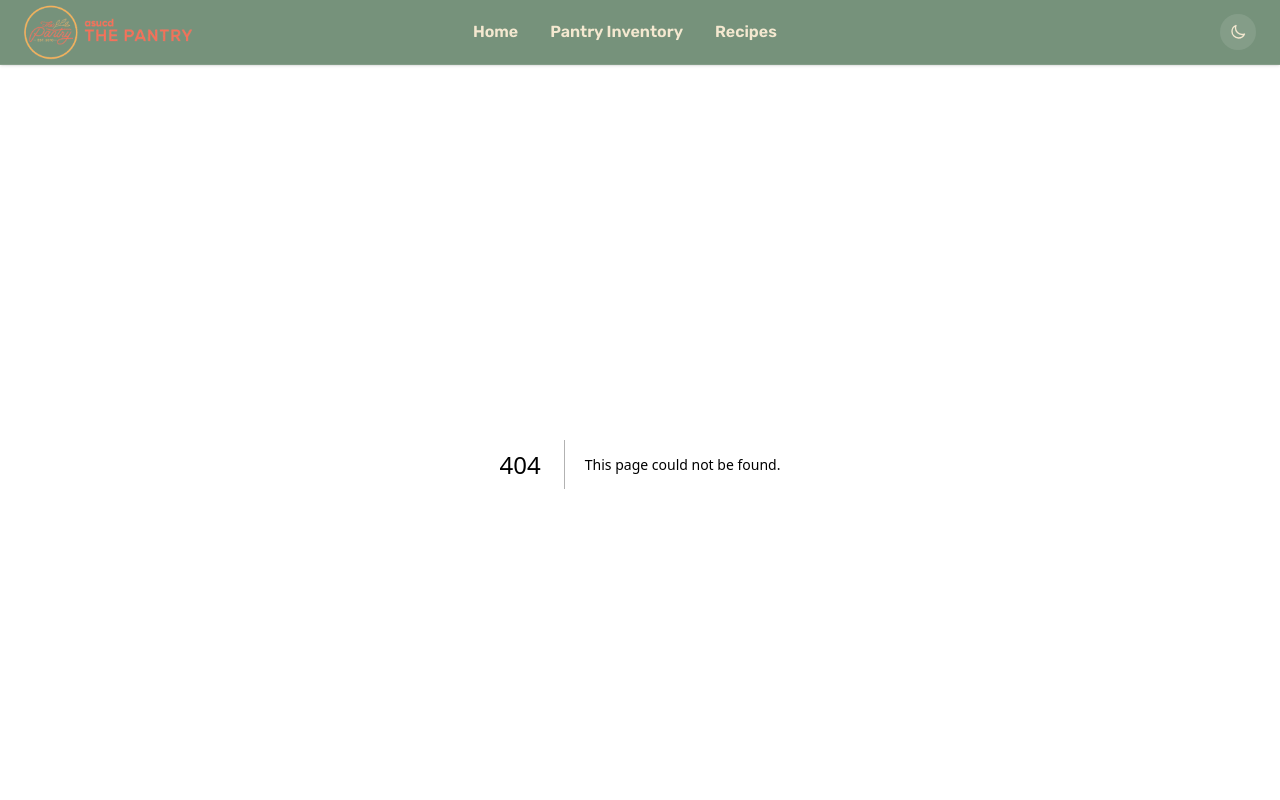
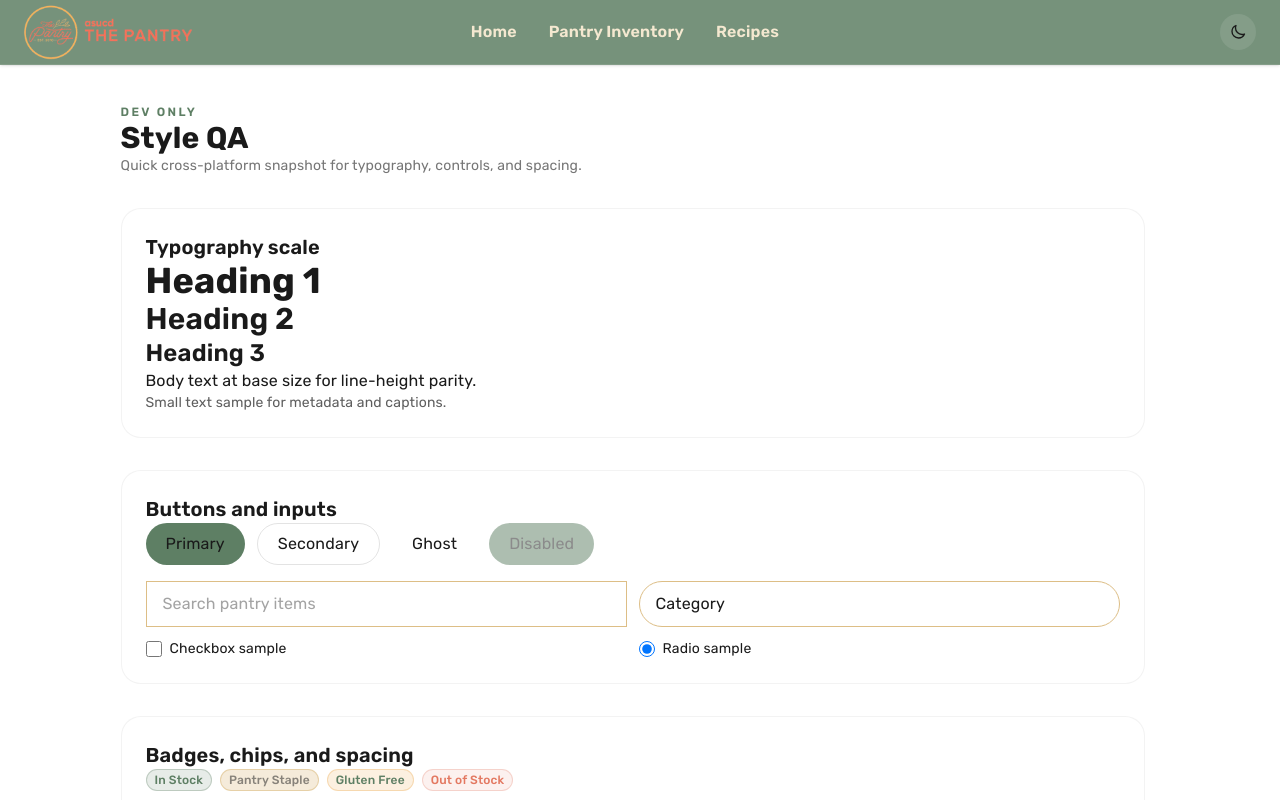
Before and after one commit to gabe-ven/SacHacks-VII, a Next.js app in the folder pantry-app/: page /style-qa in a window 1280 px wide. Before the commit this address had no page. Shown: the top 800 px of the page. Built offline with nearby package versions, Linux system fonts and the light colour scheme.

Commit message:
feat: coit

```diff
--- a/pantry-app/app/globals.css
+++ b/pantry-app/app/globals.css
@@ -1,4 +1,3 @@
-@import url("https://fonts.googleapis.com/css2?family=Rubik:ital,wght@0,300..900;1,300..900&family=Dancing+Script:wght@700&display=swap");
 @import "tailwindcss";
 
 :root {
@@ -14,6 +13,33 @@
   --pantry-tan:    #DDBE86;
   --pantry-cream:  #F4E8D0;
   --pantry-green:  #5E7F64;
+
+  --font-rubik: ui-sans-serif, system-ui, -apple-system, "Segoe UI", Roboto, "Helvetica Neue", Arial, "Noto Sans", "Liberation Sans", sans-serif;
+  --font-dancing-script: "Brush Script MT", cursive;
+  --font-sans-stack: var(--font-rubik), ui-sans-serif, system-ui, -apple-system, "Segoe UI", Roboto, "Helvetica Neue", Arial, "Noto Sans", "Liberation Sans", sans-serif;
+  --font-display-stack: var(--font-dancing-script), "Brush Script MT", cursive;
+
+  --text-base-size: 16px;
+  --text-base-line-height: 1.5;
+  --text-base-letter-spacing: 0.01em;
+
+  --radius-sm: 0.375rem;
+  --radius-md: 0.5rem;
+  --radius-lg: 0.75rem;
+  --radius-xl: 1rem;
+  --radius-2xl: 1.25rem;
+  --radius-full: 9999px;
+
+  --shadow-sm: 0 1px 2px rgba(26, 26, 26, 0.06);
+  --shadow-md: 0 10px 24px rgba(26, 26, 26, 0.08);
+
+  --space-1: 0.25rem;
+  --space-2: 0.5rem;
+  --space-3: 0.75rem;
+  --space-4: 1rem;
+  --space-5: 1.25rem;
+  --space-6: 1.5rem;
+  --space-8: 2rem;
 
   --hero-gradient: linear-gradient(to right, #fff 42%, rgba(255,255,255,0.85) 60%, rgba(255,255,255,0.35) 78%, transparent 100%);
   --hero-vignette: linear-gradient(to bottom, rgba(255,255,255,0.3), transparent 50%, rgba(255,255,255,0.6));
@@ -44,17 +70,108 @@
   --color-pantry-cream:   var(--pantry-cream);
   --color-pantry-green:   var(--pantry-green);
 
-  --font-sans:    "Rubik", sans-serif;
-  --font-display: "Dancing Script", cursive;
+  --font-sans:    var(--font-sans-stack);
+  --font-display: var(--font-display-stack);
+
+  --radius-sm: var(--radius-sm);
+  --radius-md: var(--radius-md);
+  --radius-lg: var(--radius-lg);
+  --radius-xl: var(--radius-xl);
+  --radius-2xl: var(--radius-2xl);
+  --radius-3xl: 1.5rem;
+}
+
+*,
+*::before,
+*::after {
+  box-sizing: border-box;
+}
+
+html {
+  font-size: var(--text-base-size);
+  line-height: var(--text-base-line-height);
+  letter-spacing: var(--text-base-letter-spacing);
+  -webkit-text-size-adjust: 100%;
+  text-size-adjust: 100%;
+  scrollbar-gutter: stable;
+  overflow-y: scroll;
+}
+
+html,
+body {
+  margin: 0;
+  padding: 0;
+  min-height: 100vh;
+  min-height: 100dvh;
 }
 
 body {
   background: var(--background);
   color: var(--foreground);
-  font-family: "Rubik", sans-serif;
+  font-family: var(--font-sans-stack);
+  font-weight: 400;
+  -webkit-font-smoothing: antialiased;
+  -moz-osx-font-smoothing: grayscale;
+  text-rendering: optimizeLegibility;
 }
 
-/* Fallback for browsers that don't handle Tailwind's rounded-full math syntax consistently. */
+h1,
+h2,
+h3,
+h4,
+h5,
+h6,
+p,
+ul,
+ol,
+figure,
+blockquote,
+dl,
+dd {
+  margin: 0;
+}
+
+ul,
+ol {
+  padding: 0;
+  list-style: none;
+}
+
+button,
+input,
+textarea,
+select {
+  font: inherit;
+  color: inherit;
+}
+
+button,
+input:not([type="checkbox"]):not([type="radio"]),
+textarea,
+select {
+  appearance: none;
+  -webkit-appearance: none;
+  border-radius: 0;
+}
+
+img,
+svg,
+video,
+canvas {
+  display: block;
+  max-width: 100%;
+}
+
+svg {
+  vertical-align: middle;
+}
+
+.min-h-screen {
+  min-height: 100vh;
+  min-height: 100dvh;
+}
+
+/* Fallback for browsers that don't handle rounded-full math syntax consistently. */
 .rounded-full {
-  border-radius: 9999px;
+  border-radius: var(--radius-full);
 }
--- a/pantry-app/app/inventory/page.tsx
+++ b/pantry-app/app/inventory/page.tsx
@@ -233,7 +233,7 @@ export default function InventoryPage() {
           </span>
           <h1
             className="relative z-10 text-5xl sm:text-6xl text-white"
-            style={{ fontFamily: "Dancing Script, cursive" }}
+            style={{ fontFamily: "var(--font-display)" }}
           >
             Browse the Pantry
           </h1>
--- a/pantry-app/app/layout.tsx
+++ b/pantry-app/app/layout.tsx
@@ -1,4 +1,5 @@
 import type { Metadata } from "next";
+import { Dancing_Script, Rubik } from "next/font/google";
 import "./globals.css";
 import Navbar from "@/components/Navbar";
 import Footer from "@/components/Footer";
@@ -9,10 +10,28 @@ export const metadata: Metadata = {
   description: "Turn Pantry ingredients into simple meals.",
 };
 
+const rubik = Rubik({
+  subsets: ["latin"],
+  weight: ["400", "500", "600", "700"],
+  display: "swap",
+  variable: "--font-rubik",
+});
+
+const dancingScript = Dancing_Script({
+  subsets: ["latin"],
+  weight: ["700"],
+  display: "swap",
+  variable: "--font-dancing-script",
+});
+
 export default function RootLayout({ children }: { children: React.ReactNode }) {
   return (
-    <html lang="en" suppressHydrationWarning>
-      <body className="min-h-screen flex flex-col bg-background text-foreground">
+    <html
+      lang="en"
+      suppressHydrationWarning
+      className={`${rubik.variable} ${dancingScript.variable}`}
+    >
+      <body className={`${rubik.className} min-h-screen flex flex-col bg-background text-foreground`}>
         <ThemeProvider>
           <Navbar />
           <main className="flex-1 pt-16">{children}</main>
--- /dev/null
+++ b/pantry-app/app/style-qa/page.tsx
@@ -0,0 +1,78 @@
+"use client";
+
+import Button from "@/components/ui/Button";
+import Input from "@/components/ui/Input";
+import Card from "@/components/ui/Card";
+import Badge from "@/components/ui/Badge";
+
+export default function StyleQaPage() {
+  return (
+    <div className="min-h-screen bg-background px-4 py-10 sm:px-6">
+      <div className="mx-auto max-w-5xl space-y-8">
+        <header className="space-y-2">
+          <p className="text-xs font-semibold uppercase tracking-[0.2em] text-pantry-green">
+            Dev only
+          </p>
+          <h1 className="text-3xl font-bold text-foreground">Style QA</h1>
+          <p className="text-sm text-foreground/60">
+            Quick cross-platform snapshot for typography, controls, and spacing.
+          </p>
+        </header>
+
+        <Card className="p-6 space-y-4">
+          <h2 className="text-xl font-semibold text-foreground">Typography scale</h2>
+          <div className="space-y-2">
+            <h1 className="text-4xl font-bold">Heading 1</h1>
+            <h2 className="text-3xl font-semibold">Heading 2</h2>
+            <h3 className="text-2xl font-semibold">Heading 3</h3>
+            <p className="text-base">Body text at base size for line-height parity.</p>
+            <p className="text-sm text-foreground/70">Small text sample for metadata and captions.</p>
+          </div>
+        </Card>
+
+        <Card className="p-6 space-y-4">
+          <h2 className="text-xl font-semibold text-foreground">Buttons and inputs</h2>
+          <div className="flex flex-wrap gap-3">
+            <Button variant="primary">Primary</Button>
+            <Button variant="secondary">Secondary</Button>
+            <Button variant="ghost">Ghost</Button>
+            <Button variant="primary" disabled>
+              Disabled
+            </Button>
+          </div>
+          <div className="grid gap-3 sm:grid-cols-2">
+            <Input placeholder="Search pantry items" />
+            <select className="w-full rounded-full border border-pantry-tan bg-white px-4 py-2.5 leading-5 text-sm focus:outline-none focus-visible:ring-2 focus-visible:ring-pantry-green">
+              <option>Category</option>
+              <option>Produce</option>
+              <option>Dairy</option>
+            </select>
+            <label className="inline-flex items-center gap-2 text-sm text-foreground">
+              <input type="checkbox" className="h-4 w-4" />
+              Checkbox sample
+            </label>
+            <label className="inline-flex items-center gap-2 text-sm text-foreground">
+              <input type="radio" name="qa-radio" className="h-4 w-4" defaultChecked />
+              Radio sample
+            </label>
+          </div>
+        </Card>
+
+        <Card className="p-6 space-y-4">
+          <h2 className="text-xl font-semibold text-foreground">Badges, chips, and spacing</h2>
+          <div className="flex flex-wrap gap-2">
+            <Badge variant="green">In Stock</Badge>
+            <Badge variant="tan">Pantry Staple</Badge>
+            <Badge variant="amber">Gluten Free</Badge>
+            <Badge variant="coral">Out of Stock</Badge>
+          </div>
+          <div className="grid grid-cols-1 gap-3 sm:grid-cols-3">
+            <div className="rounded-xl border border-border bg-surface p-4">Card A</div>
+            <div className="rounded-xl border border-border bg-surface p-4">Card B</div>
+            <div className="rounded-xl border border-border bg-surface p-4">Card C</div>
+          </div>
+        </Card>
+      </div>
+    </div>
+  );
+}
--- a/pantry-app/components/landing/CallToAction.tsx
+++ b/pantry-app/components/landing/CallToAction.tsx
@@ -7,7 +7,7 @@ export default function CallToAction() {
   return (
     <section className="px-6 py-20 bg-surface">
       <PopIn className="flex flex-col items-center text-center gap-5 max-w-lg mx-auto">
-        <h2 className="text-5xl sm:text-6xl text-foreground" style={{ fontFamily: "Dancing Script, cursive" }}>
+        <h2 className="text-5xl sm:text-6xl text-foreground" style={{ fontFamily: "var(--font-display)" }}>
           What&apos;s in your bag today?
         </h2>
         <p className="text-muted text-sm leading-relaxed max-w-xs">
--- a/pantry-app/components/landing/CoreValues.tsx
+++ b/pantry-app/components/landing/CoreValues.tsx
@@ -50,7 +50,7 @@ export default function CoreValues() {
       <div className="max-w-5xl mx-auto">
         <Reveal3D className="text-center mb-16">
           <span className="text-pantry-coral text-[11px] font-bold uppercase tracking-[0.2em]">Core Values</span>
-          <h2 className="text-5xl sm:text-6xl text-foreground mt-3" style={{ fontFamily: "Dancing Script, cursive" }}>
+          <h2 className="text-5xl sm:text-6xl text-foreground mt-3" style={{ fontFamily: "var(--font-display)" }}>
             What we <span className="text-pantry-green">stand for</span>
           </h2>
         </Reveal3D>
--- a/pantry-app/components/landing/Hero.tsx
+++ b/pantry-app/components/landing/Hero.tsx
@@ -2,7 +2,7 @@
 
 import Link from "next/link";
 import Image from "next/image";
-import { motion, useInView, animate } from "framer-motion";
+import { motion, useInView } from "framer-motion";
 import { useEffect, useRef, useState } from "react";
 import { ease, spring, springBouncy } from "./animations";
 
@@ -72,7 +72,7 @@ export default function Hero() {
               initial={{ opacity: 0, rotateX: 20, y: 30 }}
               animate={{ opacity: 1, rotateX: 0, y: 0 }}
               transition={{ ...spring, delay: 0.15 }}
-              style={{ transformOrigin: "top left", fontFamily: "Dancing Script, cursive" }}
+              style={{ transformOrigin: "top left", fontFamily: "var(--font-display)" }}
               className="text-5xl sm:text-6xl md:text-7xl leading-[1.05] tracking-tight"
             >
               <span className="text-pantry-green">No student</span>
--- a/pantry-app/components/landing/HowItWorks.tsx
+++ b/pantry-app/components/landing/HowItWorks.tsx
@@ -2,7 +2,7 @@
 
 import { motion, useInView } from "framer-motion";
 import { useRef } from "react";
-import { Reveal3D, spring, springBouncy, ease } from "./animations";
+import { Reveal3D, spring, springBouncy } from "./animations";
 
 const steps = [
   { step: "1", title: "Visit the Pantry", body: "Walk in during open hours and swipe your student ID. No forms, no judgment.", color: "text-pantry-green", pill: "bg-pantry-green/10 text-pantry-green", shift: "ml-0 mr-auto", },
@@ -54,7 +54,7 @@ export default function HowItWorks() {
       <div className="max-w-5xl mx-auto">
         <Reveal3D className="text-center mb-12">
           <span className="text-pantry-coral text-[11px] font-bold uppercase tracking-[0.2em]">How It Works</span>
-          <h2 className="text-5xl sm:text-6xl text-foreground mt-3" style={{ fontFamily: "Dancing Script, cursive" }}>
+          <h2 className="text-5xl sm:text-6xl text-foreground mt-3" style={{ fontFamily: "var(--font-display)" }}>
             Three points.{" "}
             <span className="text-pantry-green">Infinite meals.</span>
           </h2>
--- a/pantry-app/components/landing/MissionQuote.tsx
+++ b/pantry-app/components/landing/MissionQuote.tsx
@@ -51,7 +51,7 @@ export default function MissionQuote() {
             className="flex flex-col gap-4"
           >
             <span className="text-pantry-coral text-[11px] font-bold uppercase tracking-[0.2em]">Our Mission</span>
-            <span className="text-7xl leading-none text-pantry-amber/40" style={{ fontFamily: "Dancing Script, cursive" }}>&ldquo;</span>
+            <span className="text-7xl leading-none text-pantry-amber/40" style={{ fontFamily: "var(--font-display)" }}>&ldquo;</span>
             <p className="text-2xl sm:text-[1.65rem] font-light text-foreground leading-snug -mt-4">
               The Pantry aids UC Davis students in their pursuit of higher education by ensuring that{" "}
               <motion.em
@@ -64,7 +64,7 @@ export default function MissionQuote() {
               </motion.em>{" "}
               or lack basic necessities due to financial reasons.
             </p>
-            <span className="text-7xl leading-none text-pantry-amber/40 self-end -mt-2" style={{ fontFamily: "Dancing Script, cursive" }}>&rdquo;</span>
+            <span className="text-7xl leading-none text-pantry-amber/40 self-end -mt-2" style={{ fontFamily: "var(--font-display)" }}>&rdquo;</span>
             <span className="text-[11px] font-bold uppercase tracking-[0.2em] text-muted mt-1">
               Over 50,000 visits · 2018–2019 school year
             </span>
--- a/pantry-app/components/landing/Promise.tsx
+++ b/pantry-app/components/landing/Promise.tsx
@@ -35,7 +35,7 @@ function Card({ num, word, desc, color, line, index }: typeof promises[0] & { in
           initial={{ opacity: 0, scale: 0.6 }}
           animate={inView ? { opacity: 1, scale: 1 } : {}}
           transition={{ ...springBouncy, delay: index * 0.12 + 0.15 }}
-          style={{ fontFamily: "Dancing Script, cursive", fontSize: "clamp(2.4rem, 4vw, 3rem)" }}
+          style={{ fontFamily: "var(--font-display)", fontSize: "clamp(2.4rem, 4vw, 3rem)" }}
         >
           {word}
         </motion.span>
@@ -51,7 +51,7 @@ export default function Promise() {
       <div className="max-w-4xl mx-auto flex flex-col items-center">
         <Reveal3D className="text-center mb-16">
           <span className="text-pantry-coral text-[11px] font-bold uppercase tracking-[0.2em]">Our Promise</span>
-          <h2 className="text-4xl sm:text-5xl text-foreground mt-3 whitespace-nowrap" style={{ fontFamily: "Dancing Script, cursive" }}>
+          <h2 className="text-4xl sm:text-5xl text-foreground mt-3 whitespace-nowrap" style={{ fontFamily: "var(--font-display)" }}>
             Built on <span className="text-pantry-green">three promises.</span>
           </h2>
         </Reveal3D>
--- a/pantry-app/components/ui/Button.tsx
+++ b/pantry-app/components/ui/Button.tsx
@@ -39,9 +39,9 @@ export default function Button({
       aria-disabled={disabled}
       className={[
         "inline-flex items-center justify-center gap-2",
-        "px-5 py-2 rounded-full font-semibold text-sm",
+        "px-5 py-2 leading-5 rounded-full font-semibold text-sm appearance-none",
         "transition-colors duration-150 cursor-pointer",
-        "focus:outline-none focus:ring-2 focus:ring-pantry-green focus:ring-offset-1",
+        "focus:outline-none focus-visible:ring-2 focus-visible:ring-pantry-green",
         VARIANTS[variant],
         disabled ? DISABLED : "",
         fullWidth ? "w-full" : "",
--- a/pantry-app/components/ui/Input.tsx
+++ b/pantry-app/components/ui/Input.tsx
@@ -9,9 +9,9 @@ export default function Input({ className = "", ...rest }: Props) {
   return (
     <input
       className={[
-        "w-full bg-white border border-pantry-tan rounded-full",
-        "px-4 py-2.5 text-sm text-foreground placeholder:text-foreground/40",
-        "focus:outline-none focus:ring-2 focus:ring-pantry-green transition-colors",
+        "w-full bg-white border border-pantry-tan rounded-full appearance-none",
+        "px-4 py-2.5 leading-5 text-sm text-foreground placeholder:text-foreground/40",
+        "focus:outline-none focus-visible:ring-2 focus-visible:ring-pantry-green transition-colors",
         className,
       ]
         .filter(Boolean)
```
